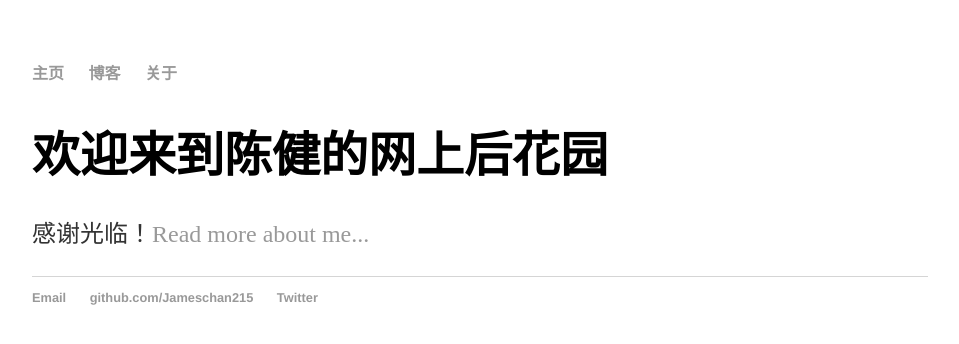
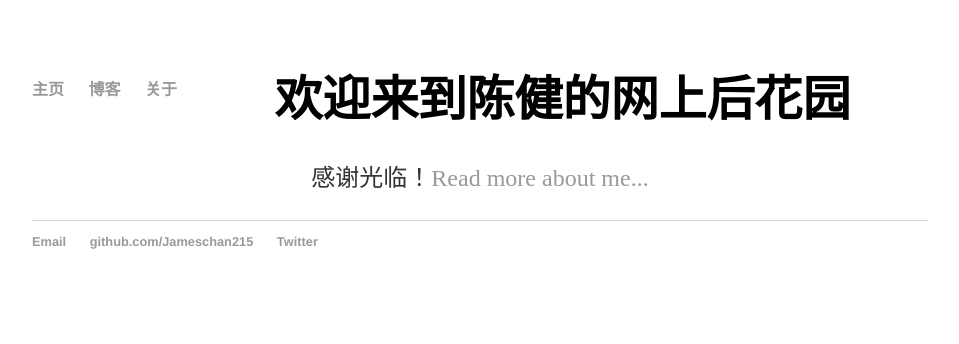
Before and after one commit to Jameschan215/test, a Jekyll site: the page built from index.html, in a window 1280 px wide. Shown: the top 344 px of the page, without its empty margins (160-1119 px from the left). Built offline with Jekyll 4.4.1, drawn with Linux system fonts in a browser that asks for light colours.

Commit message:
Update main.css

```diff
--- a/css/main.css
+++ b/css/main.css
@@ -1,8 +1,10 @@
 body {
     margin: 60px auto;
     width: 70%;
+    text-align: center;
 }
 nav ul, footer ul {
+    float: left;
     font-family:'Helvetica', 'Arial', 'Sans-Serif';
     padding: 0px;
     list-style: none;
```
